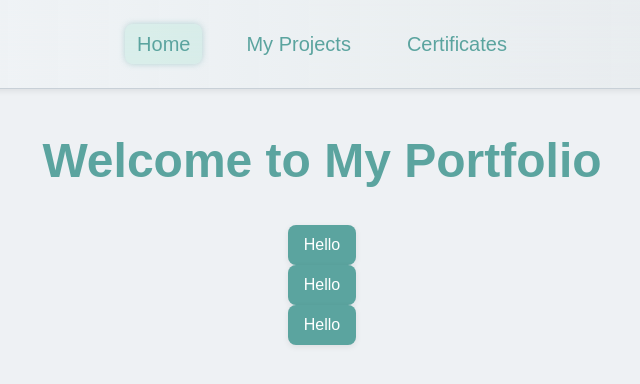
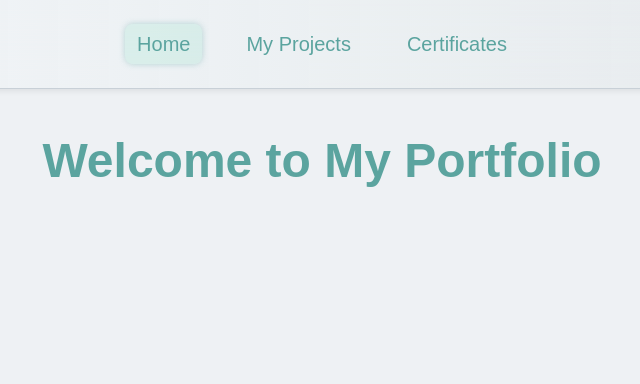
Before and after one commit to Raidiniom/portfolio, a Next.js app: page / in a window 1280 px wide. Shown: the top 384 px of the page, without its empty margins (318-958 px from the left). Built offline with nearby package versions, Linux system fonts and the light colour scheme.

Commit message:
Work on more on the homepage

```diff
--- a/app/components/CertCard.tsx
+++ b/app/components/CertCard.tsx
@@ -15,7 +15,7 @@ export default function CertCard({ title, issued_by, date_issued, image }: CertC
 
   return (
     <>
-      <div className="bg-white/80 dark:bg-gray-900/80 backdrop-blur-md rounded-xl shadow-lg overflow-hidden flex flex-col items-center p-6">
+      <div className="bg-[var(--noel-silver)] backdrop-blur-md rounded-xl shadow-lg overflow-hidden flex flex-col items-center p-6">
 
         {image && (
           <img
@@ -51,7 +51,7 @@ export default function CertCard({ title, issued_by, date_issued, image }: CertC
         }`}
       >
         <div
-          className={`bg-white dark:bg-gray-900 rounded-xl shadow-xl max-w-3xl w-full p-6 relative transform transition-all duration-300 ${
+          className={`bg-[var(--noel-silver)] rounded-xl shadow-xl max-w-3xl w-full p-6 relative transform transition-all duration-300 ${
             isOpen ? 'scale-100 opacity-100' : 'scale-90 opacity-0'
           }`}
         >
--- a/app/page.tsx
+++ b/app/page.tsx
@@ -5,19 +5,6 @@ import { useState } from "react";
 import Button from "./components/Button";
 
 export default function Home() {
-    const [message, setMessage] = useState('');
-
-    const testClick1 = () => {
-        setMessage('Hello')
-    }
-
-    const testClick2 = () => {
-        setMessage('Testing')
-    }
-
-    const testClick3 = () => {
-        setMessage('Minecraft')
-    }
 
     return (
         <div className="min-h-screen flex flex-col items-center px-4 py-12">
@@ -25,16 +12,6 @@ export default function Home() {
             <h1 className="text-4xl sm:text-5xl font-bold text-[var(--noel-teal)] mb-10 text-center">
                 Welcome to My Portfolio
             </h1>
-
-            {message && (
-                <p className="text-xl text-[var(--noel-teal)] font-semibold">
-                    {message}
-                </p>
-            )}
-
-            <Button label={"Hello"} onClick={testClick1}/>
-            <Button label={"Hello"} onClick={testClick2}/>
-            <Button label={"Hello"} onClick={testClick3}/>
         </div>
     );
 }
```
